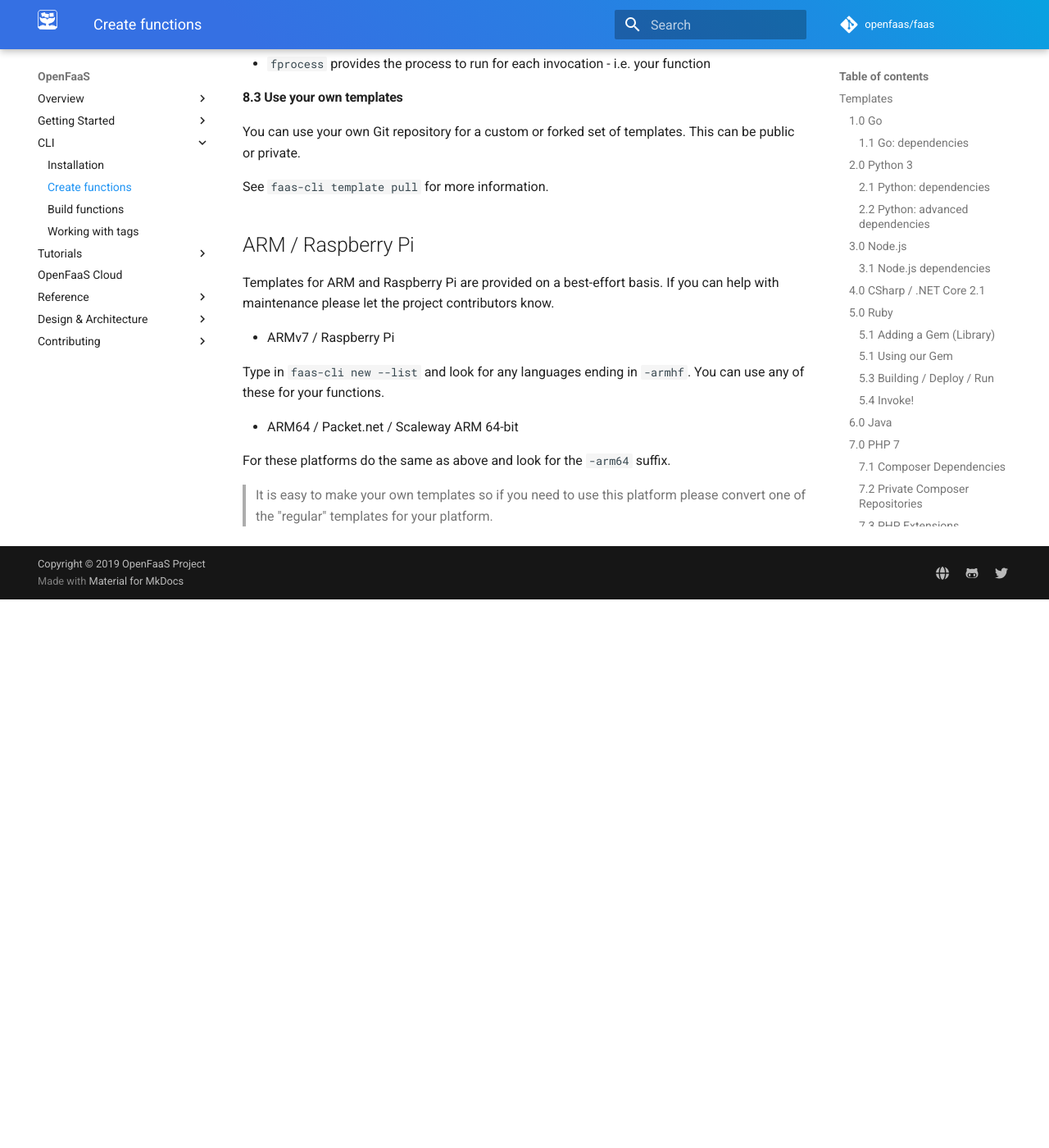
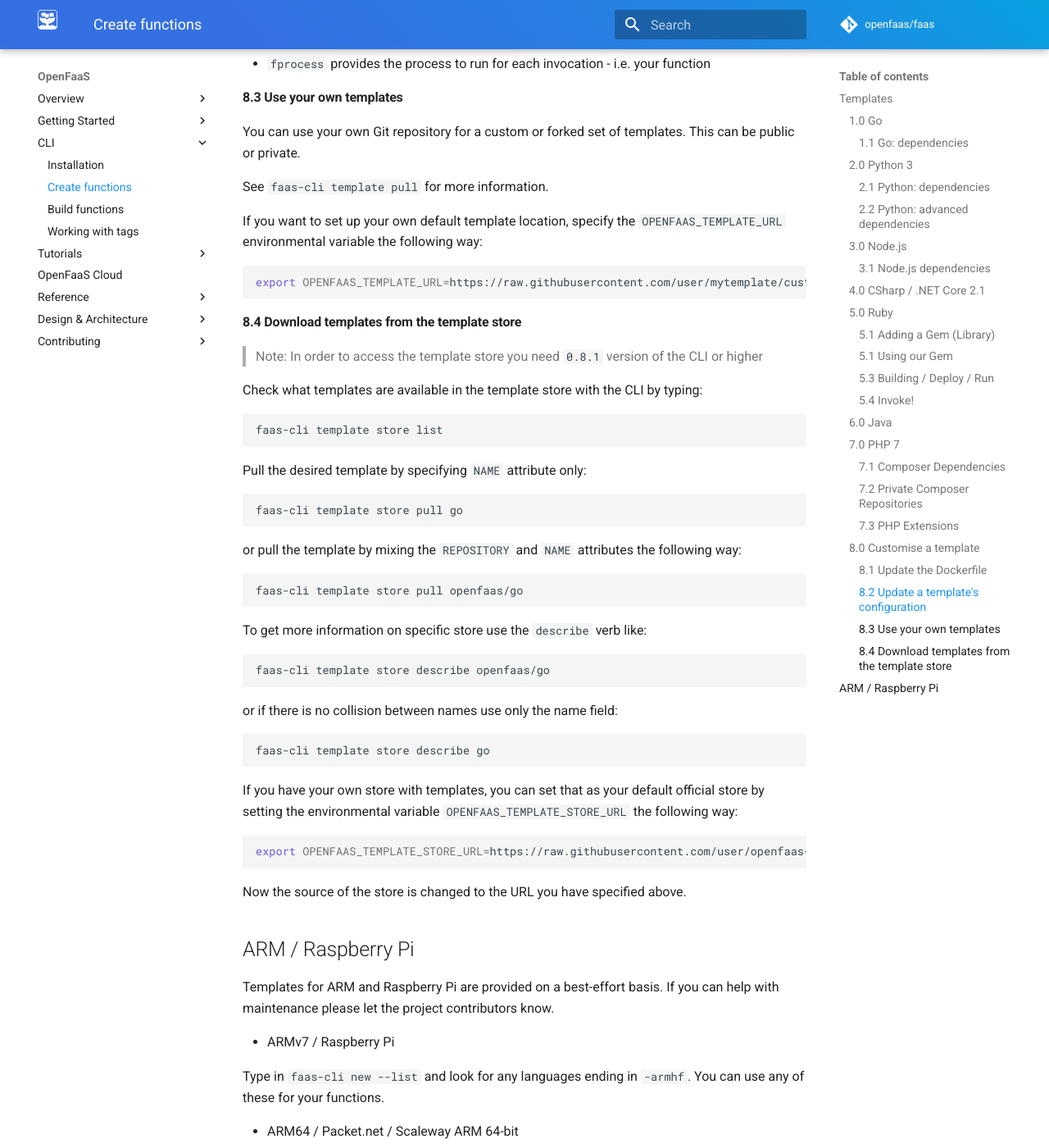
Before and after one commit to openfaas/docs, an MkDocs documentation site: the page built from docs/cli/templates.md, in a window 1280 px wide and 1400 px high, scrolled down 6901 px. Shown: the whole window at 82% size. Built offline with MkDocs 1.6.1 and Material for MkDocs 9.7.7, drawn with Linux system fonts in a browser that asks for light colours; comment, search, counter and statistics services are not loaded; before the commit the page ends 7632 px from its top, so only the background shows below that.

Commit message:
Add documentation on template store
Adding documentation to describe the template store
command which is a feature in the cli version 0.8.1
along with adding description with the two existing
constant which set the default locations for the
template store and the default template URL from which
you pull the templates

Signed-off-by: Martin Dekov (VMware) <mdekov@vmware.com>

````diff
--- a/docs/cli/templates.md
+++ b/docs/cli/templates.md
@@ -324,6 +324,54 @@ You can use your own Git repository for a custom or forked set of templates. Thi
 
 See `faas-cli template pull` for more information.
 
+If you want to set up your own default template location, specify the `OPENFAAS_TEMPLATE_URL` environmental variable the following way:
+
+```bash
+export OPENFAAS_TEMPLATE_URL=https://raw.githubusercontent.com/user/mytemplate/customtemplates
+```
+
+#### 8.4 Download templates from the template store
+
+> Note: In order to access the template store you need `0.8.1` version of the CLI or higher
+
+Check what templates are available in the template store with the CLI by typing:
+
+```bash
+faas-cli template store list
+```
+
+Pull the desired template by specifying `NAME` attribute only:
+
+```bash
+faas-cli template store pull go
+```
+
+or pull the template by mixing the `REPOSITORY` and `NAME` attributes the following way:
+
+```bash
+faas-cli template store pull openfaas/go
+```
+
+To get more information on specific store use the `describe` verb like:
+
+```bash
+faas-cli template store describe openfaas/go
+```
+
+or if there is no collision between names use only the name field:
+
+```bash
+faas-cli template store describe go
+```
+
+If you have your own store with templates, you can set that as your default official store by setting the environmental variable `OPENFAAS_TEMPLATE_STORE_URL` the following way:
+
+```bash
+export OPENFAAS_TEMPLATE_STORE_URL=https://raw.githubusercontent.com/user/openfaas-templates/templates.json
+```
+
+Now the source of the store is changed to the URL you have specified above.
+
 ## ARM / Raspberry Pi
 
 Templates for ARM and Raspberry Pi are provided on a best-effort basis. If you can help with maintenance please let the project contributors know.
````
